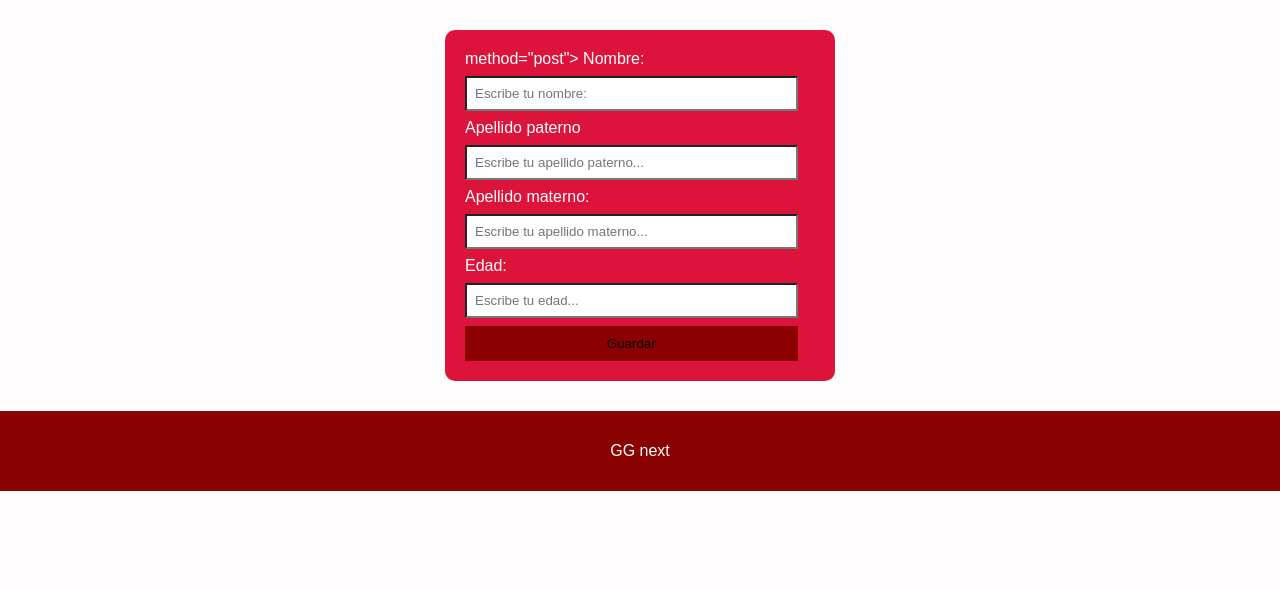
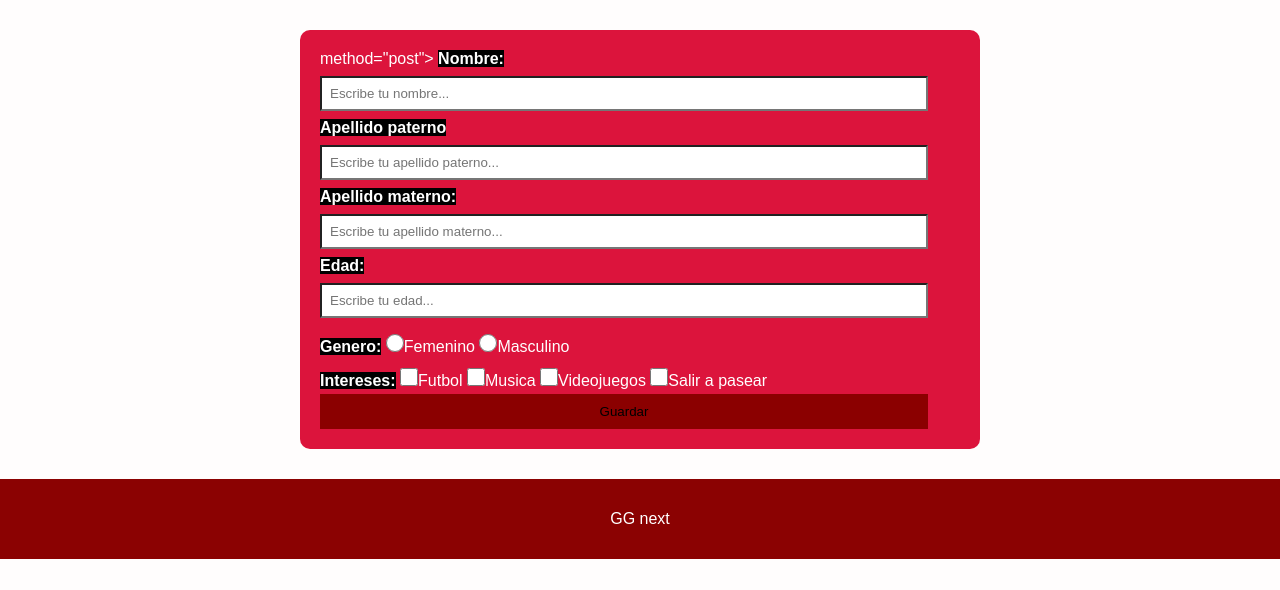
Before and after one commit to SergioOntiverosGlez/SOG, a Django app: page /registro in a window 1280 px wide. Shown: the part 210-800 px from the top of the page. Run offline with Django 5.2, Linux system fonts and the light colour scheme.

Commit message:
formulario

```diff
--- a/Ontiveros/static/Ontiveros/Estilos.css
+++ b/Ontiveros/static/Ontiveros/Estilos.css
@@ -66,7 +66,7 @@ footer {
 
 form {
     background-color: crimson;
-    width: 350px;
+    width: 50%;
     margin: 30px auto;
     padding: 20px;
     border-radius: 10px;
@@ -94,3 +94,16 @@ button{
 label{
     background-color: crimson;
 }
+
+input[type="checkbox"],
+input[type="radio"]{
+    accent-color: black;
+    width: 18px;
+    height: 18px;
+    cursor: pointer;
+}
+
+label{
+    font-weight: bold;
+    background-color: black;
+}
--- a/Ontiveros/templates/Ontiveros/formregistro.html
+++ b/Ontiveros/templates/Ontiveros/formregistro.html
@@ -28,13 +28,22 @@
 
 <form> method="post">
         <label>Nombre:</label>
-        <input type="text" name="nombre" placeholder="Escribe tu nombre:" required>
+        <input type="text" name="nombre" placeholder="Escribe tu nombre..." required>
         <label>Apellido paterno</label>
         <input type="text" nmae="apellidop" placeholder="Escribe tu apellido paterno..." required>
         <label>Apellido materno:</label>
         <input type="text" name="apellidom" placeholder="Escribe tu apellido materno...">
         <label>Edad:</label>
         <input type="number" name="edad" min="14" max="20" placeholder="Escribe tu edad..." required>
+        <label>Genero:</label>
+        <input type="radio" name="genero" value="Femenino">Femenino
+        <input type="radio" name="genero" value="Masculino">Masculino<br>
+        <label>Intereses:</label>
+        <input type="checkbox" name="Intereses" value="Fútbol">Futbol
+        <input type="checkbox" name="Intereses" value="Música">Musica
+        <input type="checkbox" name="Intereses" value="Videojuegos">Videojuegos
+        <input type="checkbox" name="Intereses" value="Salir a pasear">Salir a pasear
+
         <button type="submit">Guardar</button>
 
 </form>
```
